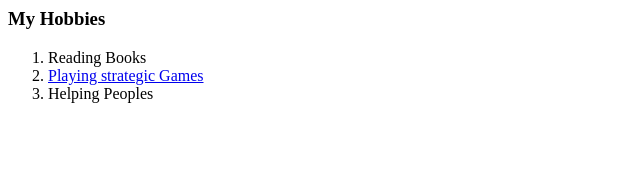
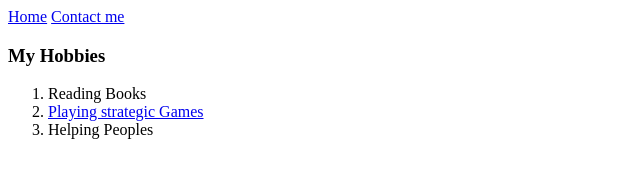
Before and after one commit to prabhat-web-craft0110/CV_HTML, a plain HTML site: page hobbies.html in a window 1280 px wide. Shown: the whole page, without its empty margins (0-640 px from the left). Drawn offline with Linux system fonts and the light colour scheme.

Commit message:
added menu Home & Contact menu to pages

```diff
--- a/hobbies.html
+++ b/hobbies.html
@@ -4,6 +4,8 @@
     <title>My Hobbies</title>
   </head>
   <body>
+    <a href="./index.html">Home</a>
+    <a href="./contact-me.html">Contact me</a>
     <h3>My Hobbies</h3>
     <ol>
       <li>Reading Books</li>
@@ -13,6 +15,7 @@
         >
       </li>
       <li>Helping Peoples</li>
+
     </ol>
   </body>
 </html>
```
Also changed, not shown: contact-me.html (+1 -0 lines).
